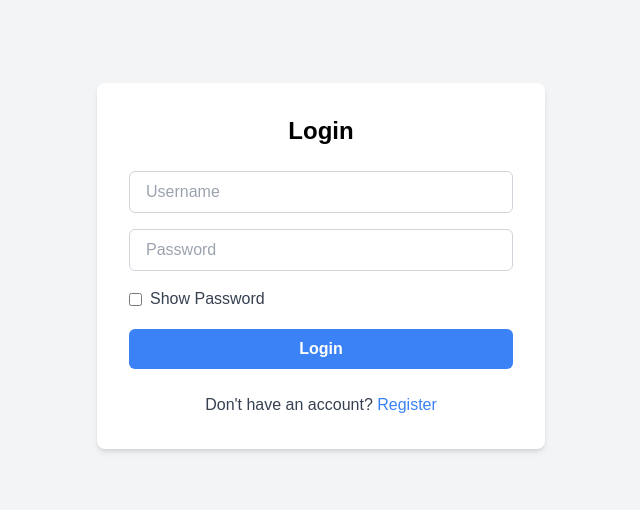
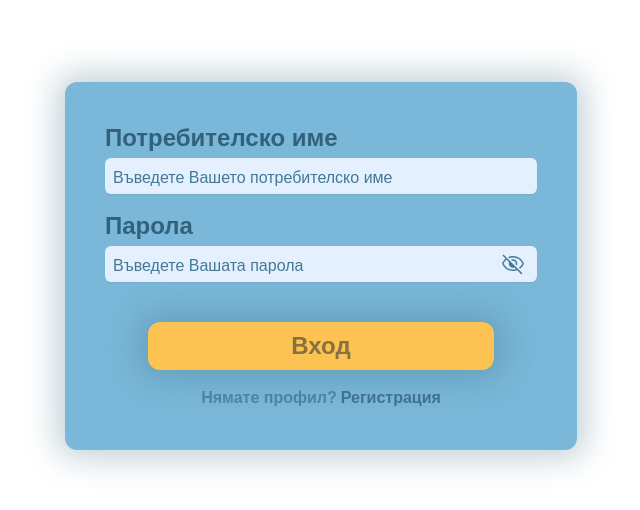
Before and after one commit to VexuBGM/AvaTour, a Next.js app in the folder frontend/: page /login in a window 1280 px wide. Shown: the part 134-644 px from the top of the page, without its empty margins (319-959 px from the left). Built offline with nearby package versions, Linux system fonts and the light colour scheme.

Commit message:
направен е дизайнът на страницата за вход

```diff
--- a/frontend/src/app/login/page.tsx
+++ b/frontend/src/app/login/page.tsx
@@ -4,6 +4,8 @@ import axios from 'axios';
 import React, { useState } from 'react';
 import { useRouter } from 'next/navigation';
 import '../globals.css';
+import OpenedEye from '../components/OpenedEye';
+import ClosedEye from '../components/ClosedEye';
 
 export default function Login() {
   const [formData, setFormData] = useState({ username: '', password: '' });
@@ -39,48 +41,56 @@ export default function Login() {
   };
 
   return (
-    <div className="flex items-center justify-center min-h-screen bg-gray-100">
-      <div className="w-full max-w-md p-8 space-y-6 bg-white rounded-lg shadow-md">
-        <h1 className="text-2xl font-bold text-center">Login</h1>
-        <form onSubmit={handleSubmit} className="space-y-4">
+    <div className="h-screen flex items-center justify-center">
+      <div className="w-2/5 bg-lblue p-10 rounded-xl shadow-registerLoginCustom">
+        <form onSubmit={handleSubmit} className="space-y-4 w-full">
+          <div>
+            <label className="block text-ddblue font-bold text-2xl mb-1"><h1 className="cursor-text w-fit">Потребителско име</h1></label>
             <input
               name="username"
-            placeholder="Username"
+              placeholder="Въведете Вашето потребителско име"
+              autoComplete="off"
               value={formData.username}
               onChange={handleChange}
-            className="w-full px-4 py-2 border border-gray-300 rounded-md focus:outline-none focus:ring-2 focus:ring-blue-500"
+              className="bg-llblue rounded-t-md rounded-b-md block w-full px-2 pt-2 border-b-4 focus:border-dblue focus:rounded-b-sm border-transparent focus:outline-none shadow-sm text-base text-dblue placeholder:text-dblue placeholder:text-base"
             />
+          </div>
+
+          <div>
+          <label className="block text-ddblue font-bold text-2xl mb-1"><h1 className="cursor-text w-fit">Парола</h1></label>
+          <div className="relative flex items-center">
             <input
               name="password"
               type={showPassword ? "text" : "password"}
-            placeholder="Password"
+              placeholder="Въведете Вашата парола"
               value={formData.password}
               onChange={handleChange}
-            className="w-full px-4 py-2 border border-gray-300 rounded-md focus:outline-none focus:ring-2 focus:ring-blue-500"
+              className="bg-llblue rounded-t-md rounded-b-md block w-full px-2 pt-2 pr-10 border-b-4 focus:border-dblue focus:rounded-b-sm border-transparent focus:outline-none shadow-sm text-base text-dblue placeholder:text-dblue placeholder:text-base"
             />
-          <div className="mt-2">
-            <label className="inline-flex items-center text-gray-700">
-              <input
-                type="checkbox"
-                checked={showPassword}
-                onChange={handleTogglePassword}
-                className="form-checkbox"
-              />
-              <span className="ml-2 select-none">Show Password</span>
-            </label>
+              <div
+                className="absolute right-3 cursor-pointer w-6 h-6 flex items-center justify-center"
+                onClick={handleTogglePassword}
+              >
+                {showPassword ? <OpenedEye /> : <ClosedEye />}
               </div>
+            </div>
+          </div>
+
+          <div className="w-full flex justify-center">
             <button
               type="submit"
-            className="w-full px-4 py-2 font-bold text-white bg-blue-500 rounded-md hover:bg-blue-600 focus:outline-none focus:ring-2 focus:ring-blue-500"
+              className="bg-lightyellow shadow-registerLoginCustom hover:bg-slightlydarkeryellow w-4/5 rounded-xl cursor-pointer text-dyellow text-center font-semibold text-2xl px-5 py-2 select-none mt-6"
             >
-            Login
+              Вход
             </button>
+          </div>
+
+          <div className="select-none text-center flex justify-center space-x-1 text-base font-semibold opacity-80">
+            <h1 className="text-dblue">Нямате профил?</h1>
+            <a href="/register" className="text-ddblue hover:underline">Регистрация</a>
+          </div>
         </form>
         {message && <div className="mt-4 text-center text-red-500">{message}</div>}
-        <div className="mt-4 text-center">
-          <span className="text-gray-700">Don't have an account? </span>
-          <a href="/register" className="text-blue-500 hover:underline">Register</a>
-        </div>
       </div>
     </div>
   );
```
Lines whose indentation alone changed are shown as unchanged.
